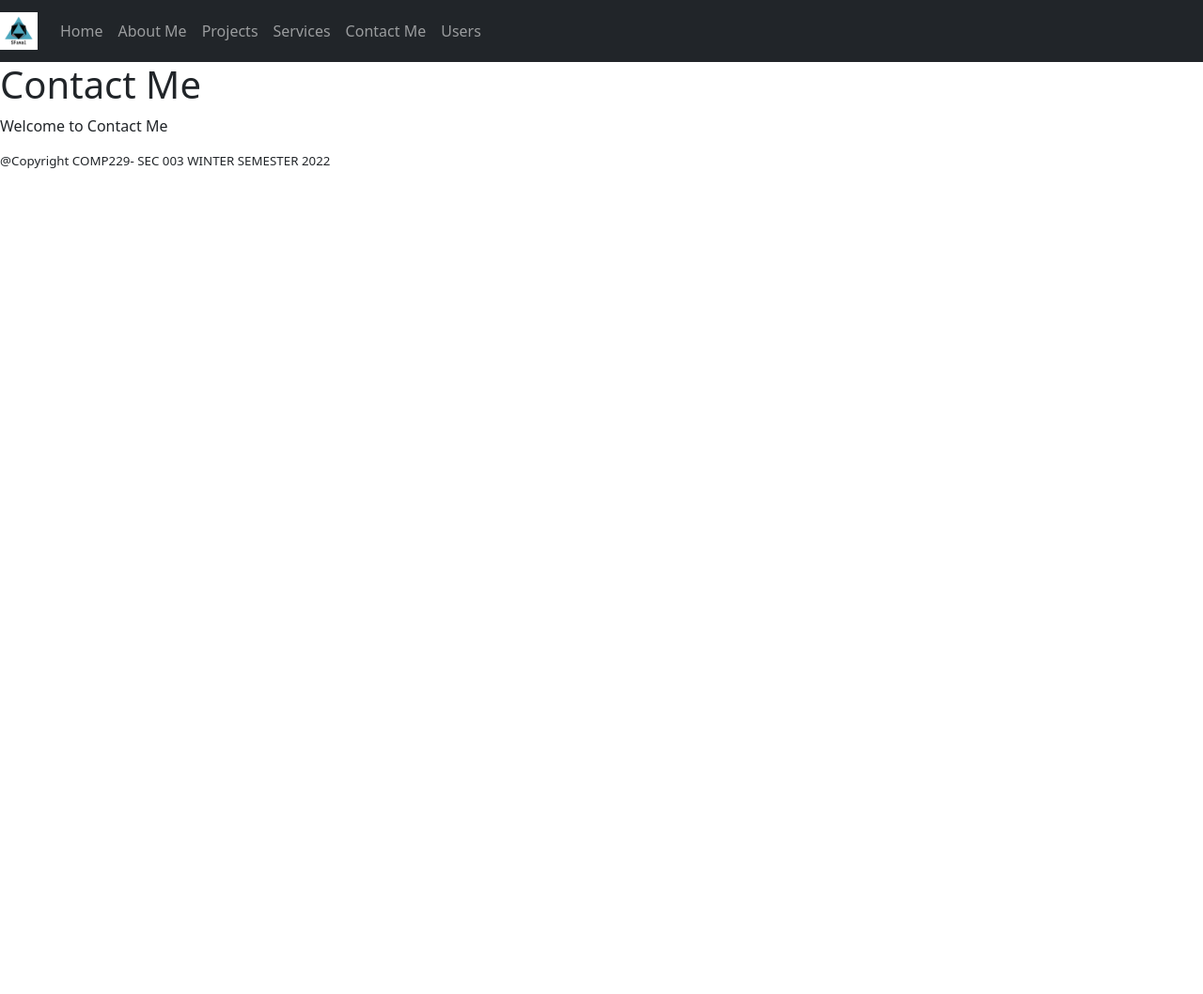
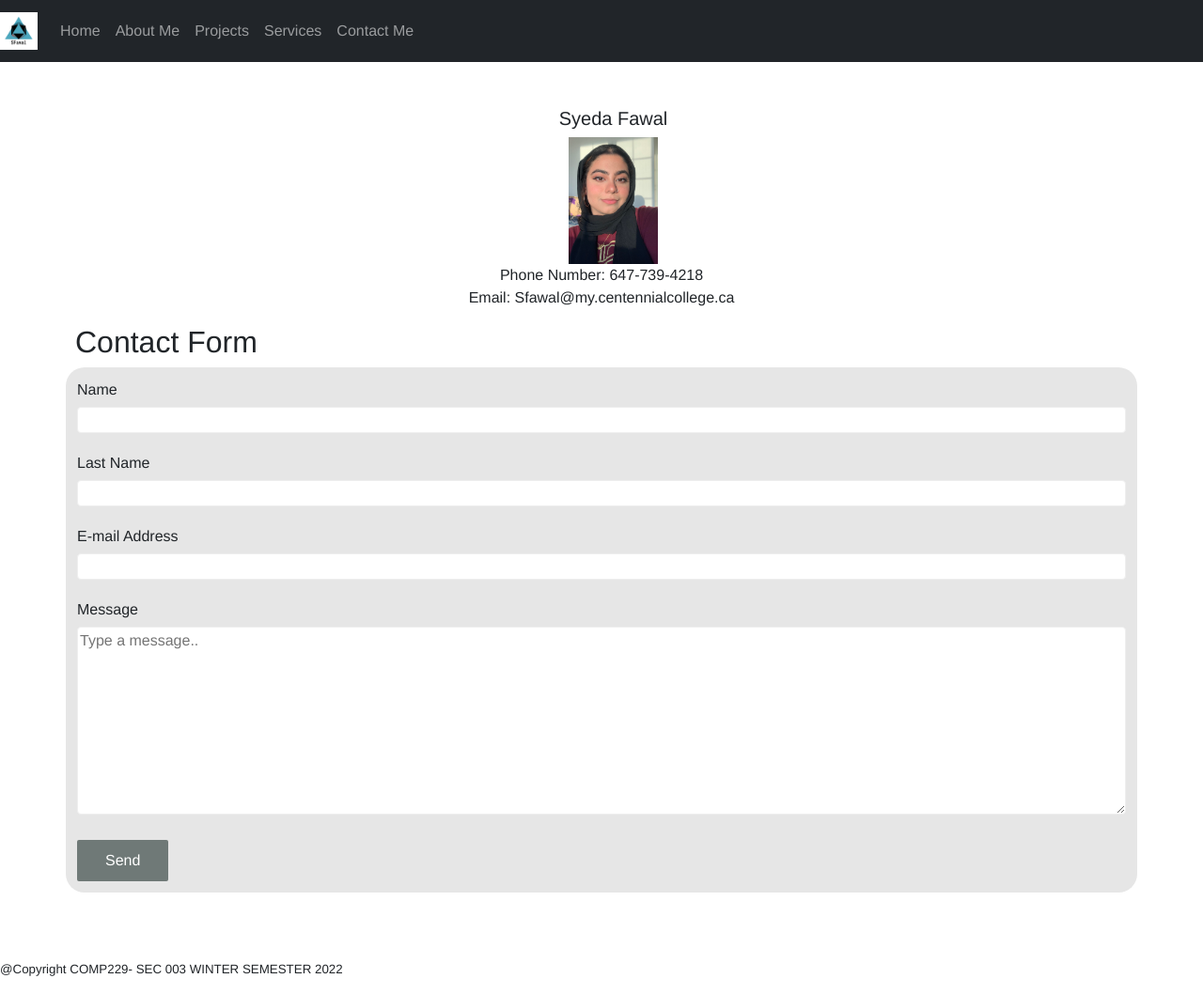
Before and after one commit to sfawal/COMP229.003, a Node server app: page /contact in a window 1280 px wide. Shown: the whole page at 94% size. Before the commit the page ends 179 px from the top, so only its background shows below. Run offline with Node 20, Linux system fonts and the light colour scheme; some libraries are stand-ins or nearby versions.

Commit message:
update 4.0

```diff
--- a/routes/index.js
+++ b/routes/index.js
@@ -18,17 +18,17 @@ router.get('/about', function(req, res, next) {
 
 /* GET projects page. */
 router.get('/projects', function(req, res, next) {
-  res.render('index', { title: 'Projects Page' });
+  res.render('projects', { title: 'Projects Page' });
 });
 
 /* GET services page. */
 router.get('/services', function(req, res, next) {
-  res.render('index', { title: 'Services Page' });
+  res.render('services', { title: 'Services Page' });
 });
 
 /* GET Contact me page. */
 router.get('/contact', function(req, res, next) {
-  res.render('index', { title: 'Contact Me' });
+  res.render('contact', { title: 'Contact Me' });
 });
 
 module.exports = router;
--- /dev/null
+++ b/views/contact.ejs
@@ -0,0 +1,72 @@
+<% include partials/header.ejs %>
+
+<html>
+  <head>
+    <style>
+      body {
+        font-family:Helvetica;
+      }
+      * {
+        box-sizing: border-box;
+      }
+      input[type=text],
+      select,
+      textarea {
+        width: 100%;
+        border: 1px solid #eeeeee;
+        border-radius: 4px;
+        box-sizing: border-box;
+        margin-top: 6px;
+        margin-bottom: 20px;
+        resize: vertical;
+      }
+      input[type=submit] {
+        background-color: #6f7977;
+        color: #ffffff;
+        padding: 10px 30px;
+        border: none;
+        border-radius: 2px;
+        cursor: pointer;
+      }
+
+      .container {
+        border-radius: 20px;
+        background-color: #e6e6e6;
+        padding: 12px;
+      }
+    </style>
+  </head>
+  <br><br>
+  <body>
+    <center>
+    <h5 style="padding-left: 25px;">Syeda Fawal </h5>
+    <img src="/images/image.jpg" alt="logo" style="width: 120px; align-content: center; padding-left: 25px;">
+    <p>
+        Phone Number: 647-739-4218 <br>
+        Email: Sfawal@my.centennialcollege.ca <br>
+    </p></center>
+
+    <h2 style="padding-left: 80px;">Contact Form</h2>
+    <div class="container">
+      <form action="/form/submit" method="POST">
+        <label for="labelname">Name</label>
+        <input type="text" id="firstname" name="name">
+
+        <label for="labelname">Last Name</label>
+        <input type="text" id="lastname" name="lastname">
+
+        <label for="labelname">E-mail Address</label>
+        <input type="text" id="mail" name="e-mail">
+
+        <label for="message">Message</label>
+        <textarea id="message" name="message" placeholder="Type a message.." style="height:200px"></textarea>
+        <input type="submit" value="Send" class="nav-link active" href = "/home">
+
+
+      </form>
+    </div>
+  </body>
+</html>
+
+<br><br><br>
+  <% include partials/footer.ejs %>
--- a/views/home.ejs
+++ b/views/home.ejs
@@ -1,8 +1,9 @@
+
 <% include partials/header.ejs %>
 
   <br><br>
   <center>
-<h3>Welcome to my Personal Portfolio </h3>
+<h1>Welcome to my Personal Portfolio </h1>
   <a class="nav-link active" href="/about">Click here to learn About Me!</a>
   <a class="nav-link active" href="/contact">Click here to Contact Me!</a>
 
--- a/views/partials/header.ejs
+++ b/views/partials/header.ejs
@@ -63,15 +63,6 @@
             <i class="fa fa-address-book"></i> Contact Me </a>
         </a>
       </li>
-      <li class="nav-item">
-        <% if (title == "Users") { %>
-            <a class="nav-link active" href="/users">
-        <% } else { %>
-            <a class="nav-link" href="/users">
-        <% } %>
-            <i class="fas fa-user"></i> Users </a>
-        </a>
-      </li>
 
     </ul>
   </nav>
```
Also changed, not shown: routes/users.js (deleted, +0 -25 lines), views/about.ejs (+6 -7 lines), views/projects.ejs (+40 -10 lines), views/services.ejs (added, +28 -0 lines), public/images/real.jpg (added), public/images/rent.jpg.png (added), public/images/services.png (added), public/images/student.jpg (added).
